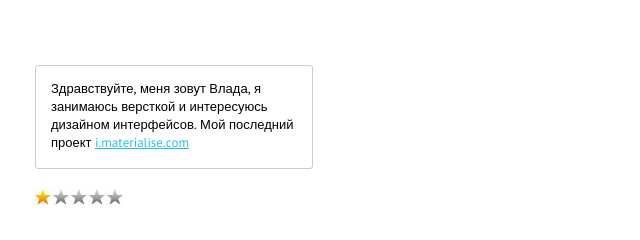
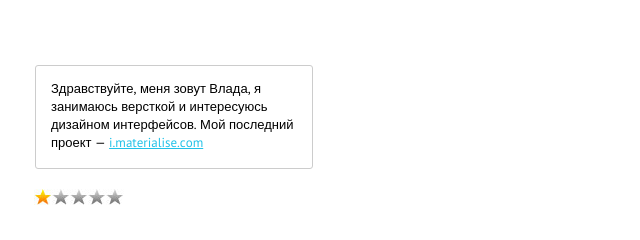
Before and after one commit to vladyslava/vladyslava.github.com, a plain HTML site: page yandex/index.html in a window 1280 px wide. Shown: the top 240 px of the page, 133-773 px from the left. Drawn offline with Linux system fonts and the light colour scheme.

Commit message:
add dash in tweet block

```diff
--- a/yandex/index.html
+++ b/yandex/index.html
@@ -12,7 +12,7 @@
 <body>
 	<div class="wrapper">
 		<div class="tweet">
-			<p>Здравствуйте, меня зовут Влада, я занимаюсь версткой и интересуюсь дизайном интерфейсов. Мой последний проект <a href="http://i.materialise.com">i.materialise.com</a></p>
+			<p>Здравствуйте, меня зовут Влада, я занимаюсь версткой и интересуюсь дизайном интерфейсов. Мой последний проект — <a href="http://i.materialise.com">i.materialise.com</a></p>
 		</div>
 		<ul class="b-rating-list">
 			<li id="current" style="width:18px;"></li>
```
